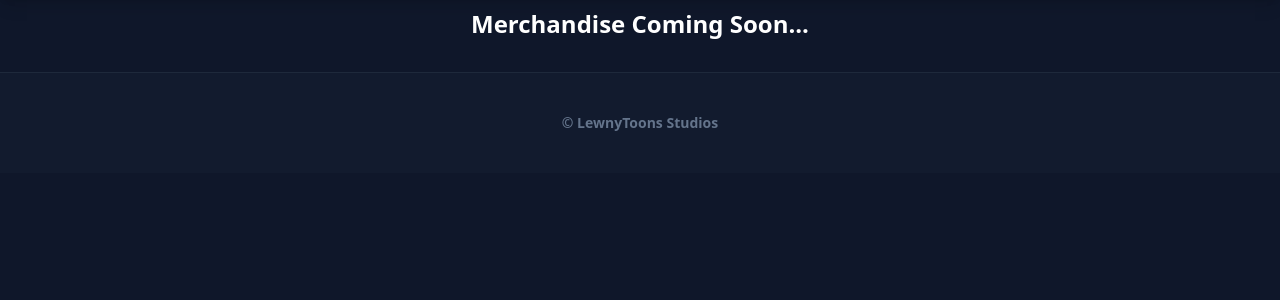
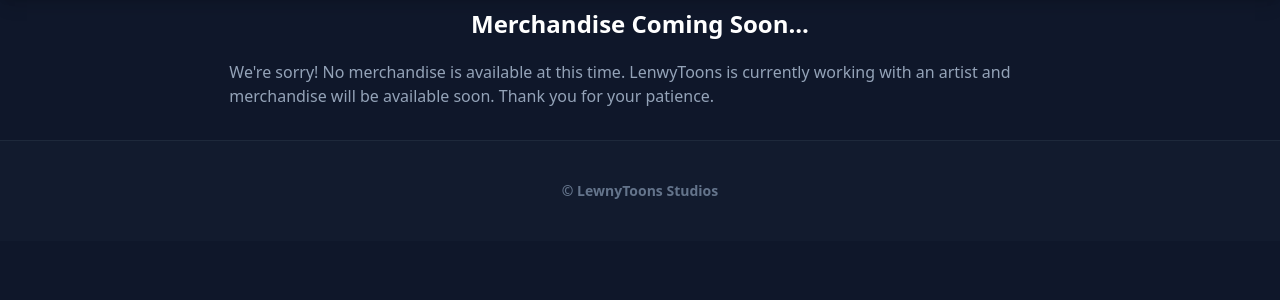
Before and after one commit to LewisFletcher/lewnytoons-studios, a Django app: template merch/templates/merch/shop.html in a window 1280 px wide. Shown: the part 56-356 px from the top of the page. Run offline with Django 4.2, Linux system fonts and the light colour scheme; the template is opened without the code that fills it, so the values that code supplies are empty; style sheets or scripts are compiled from the project's sources; some libraries are stand-ins or nearby versions.

Commit message:
small template changes

```diff
--- a/blog/templates/blog/all_posts.html
+++ b/blog/templates/blog/all_posts.html
@@ -1,5 +1,6 @@
 {% extends 'index.html' %}
-
+{% block title %}Lewis Fletcher's Blog{% endblock %}
+{% block meta_description %}Check out this blog for Django tips, music production tips, or if you are interested in more information about Lewis Fletcher/LewnyToons.{% endblock %}
 {% block content %}
 <div class="flex flex-1 flex-row justify-between space-x-10 mt-6 mb-1">
         {% include "blog/category_select.html" %}
--- a/blog/templates/blog/category_view.html
+++ b/blog/templates/blog/category_view.html
@@ -1,4 +1,6 @@
 {% extends 'index.html' %}
+{% block title %}Lewis Fletcher's Blog{% endblock %}
+{% block meta_description %}Check out this blog for Django tips, music production tips, or if you are interested in more information about Lewis Fletcher/LewnyToons.{% endblock %}
 {% block manual_headline %}{{ category }} Posts{% endblock %}
 {% block content %}
         {% include "blog/category_select.html" %}
--- a/blog/templates/blog/detail.html
+++ b/blog/templates/blog/detail.html
@@ -1,4 +1,6 @@
 {% extends 'index.html' %}
+{% block title %}Lewis Fletcher's Blog{% endblock %}
+{% block meta_description %}Check out this blog for Django tips, music production tips, or if you are interested in more information about Lewis Fletcher/LewnyToons.{% endblock %}
 {% block headline %}{% endblock %}
 {% block content %}
 <div class="mx-4 md:mx-0 lg:mx-4">
--- a/blog/templates/blog/post_summary.html
+++ b/blog/templates/blog/post_summary.html
@@ -10,7 +10,7 @@
                         <span class="text-sm font-light"><p class="ml-1 mt-1">{{post.summary}}</p><span>
                         <p class="font-extralight text-xs md:text-sm pt-4 md:pt-1 ml-1">Posted on: {{ post.created_at }}</p>
                 </div>
-                <div class="pl-1 col-span-10 row-span-2">
+                <div class="hidden md:visible pl-1 col-span-10 row-span-2">
                     <p class="">{{ post.blog_textbox1 }}</p>
                 </div>
         </div>
--- a/merch/templates/merch/shop.html
+++ b/merch/templates/merch/shop.html
@@ -1,6 +1,14 @@
 {% extends 'index.html' %}
-
+{% block title %}LewnyToons Merchandise{% endblock %}
+{% block meta_description %}LewnyToons merchandise is available for sale here.{% endblock %}
 {% block manual_headline %}Merchandise Coming Soon...{% endblock %}
 
 {% block sidebar %}
 {% endblock %}
+{% block content %}
+<div class="content-start mx-auto mt-5">
+    <p>We're sorry! No merchandise is available at this time. LenwyToons is currently working with an artist and merchandise will be available soon.
+        Thank you for your patience.
+    </p>
+</div>
+{% endblock %}
--- a/music/templates/music/album_detail.html
+++ b/music/templates/music/album_detail.html
@@ -1,5 +1,7 @@
 {% extends 'index.html' %}
 {% load static %}
+{% block title %}LewnyToons Music Free Streaming{% endblock %}
+{% block meta_description %}Stream all music released by LewnyToons for free, anytime!{% endblock %}
 {% block headline %}{% endblock %}
 {% block content %}
 <div class="flex flex-col items-center mx-auto mt-10 pb-4 md:px-6">
--- a/music/templates/music/all_music.html
+++ b/music/templates/music/all_music.html
@@ -1,5 +1,7 @@
 {% extends 'index.html' %}
 {% load static %}
+{% block title %}LewnyToons Music Free Streaming{% endblock %}
+{% block meta_description %}Stream all music released by LewnyToons for free, anytime!{% endblock %}
 {% block content %}
 <div>
     <div class="flex flex-container bg-violet-900 bg-opacity-25 shadow-2xl rounded-md border-slate-800 border-2 px-2 py-2 flex-auto mx-auto mt-10 w-3/4">
--- a/music/templates/music/music_search.html
+++ b/music/templates/music/music_search.html
@@ -1,5 +1,7 @@
 {% extends 'index.html' %}
 {% load static %}
+{% block title %}LewnyToons Music Free Streaming{% endblock %}
+{% block meta_description %}Stream all music released by LewnyToons for free, anytime!{% endblock %}
 {% block content %}
 
 {% if single_list %}
--- a/music/templates/music/play_song.html
+++ b/music/templates/music/play_song.html
@@ -1,5 +1,6 @@
 {% extends 'index.html' %}
-
+{% block title %}LewnyToons Music Free Streaming{% endblock %}
+{% block meta_description %}Stream all music released by LewnyToons for free, anytime!{% endblock %}
 {% block content %}
 
 {% load static tailwind_tags %}
--- a/portfolio/templates/portfolio/about.html
+++ b/portfolio/templates/portfolio/about.html
@@ -1,5 +1,7 @@
 {% extends 'index.html' %}
 {% load static %}
+{% block title %}Lewis Fletcher's Portfolio{% endblock %}
+{% block meta_description %}Lewis Fletcher is a hardworking programmer looking for his first professional development job.{% endblock %}
 {% block headline %}
 {% endblock %}
 {% block content %}
--- a/theme/templates/base.html
+++ b/theme/templates/base.html
@@ -5,9 +5,10 @@
 	<head>
 	<title>{% block title %}LewnyToons Studios{% endblock %}</title>
 		<meta charset="UTF-8">
+		<meta name="google-site-verification" content="X5VZHKh9Kx7lrrQKx7_vEuKhCRUTfxi41NN4_DxQg-0" />
 		<meta name="viewport" content="width=device-width, initial-scale=1.0">
 		<meta http-equiv="X-UA-Compatible" content="ie=edge">
-		<meta name="description" content="LewnyToons studios is a website containing all assests of Lewis Fletcher, or LewnyToons.">
+		<meta name="description" content="LewnyToons studios is a website containing all assests of Lewis Fletcher, or LewnyToons. Mixing and mastering services are available for purchase here.">
     	<meta name="author" content="Lewis Fletcher">
 		<meta property="og:type" content="website">
 		<meta property="og:locale" content="en_US">
--- a/theme/templates/order_index.html
+++ b/theme/templates/order_index.html
@@ -2,3 +2,5 @@
 {% block head %}
 <script src="https://js.stripe.com/v3/"></script>
 {% endblock %}
+{% block title %}LewnyToons Studios Mixing and Mastering Services{% endblock %}
+{% block meta_description %}Purchase mixing and mastering services, LewnyToons features, or tutoring sessions today through LewnyToons Studios.{% endblock %}
```
